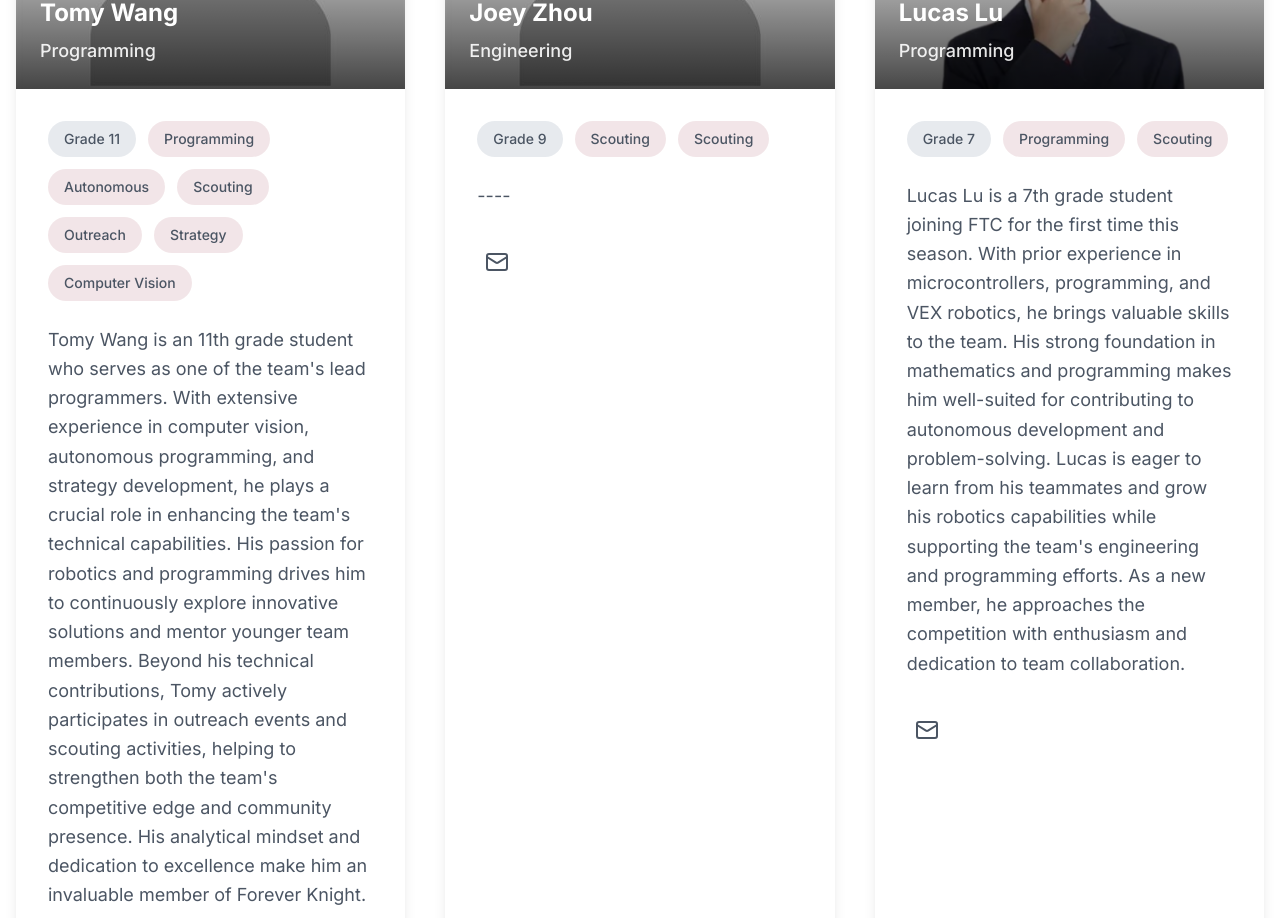
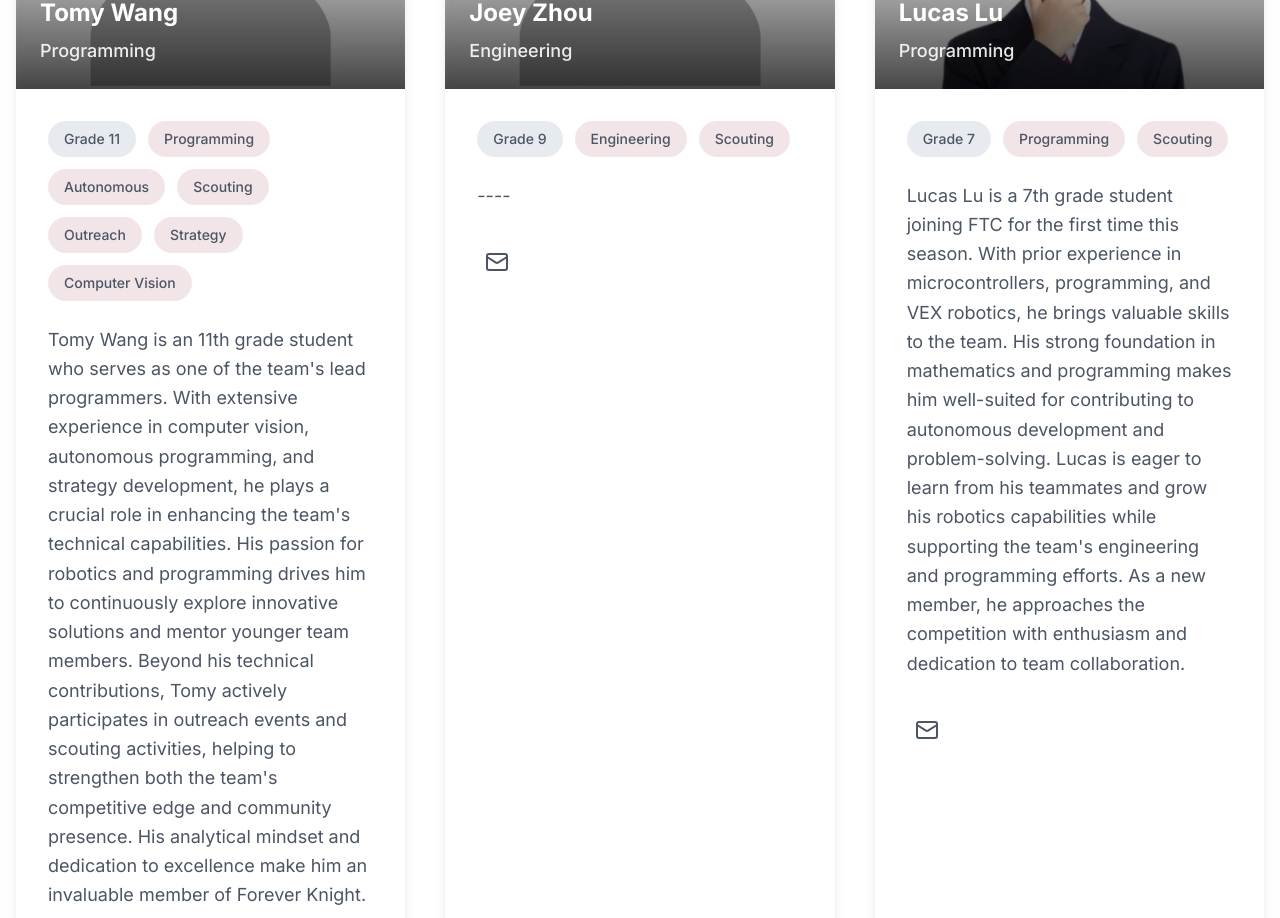
Before and after one commit to Tomywang999/ftc19666-website, a Next.js app: page /team in a window 1280 px wide. Shown: the part 3440-4358 px from the top of the page. Built offline with nearby package versions, Linux system fonts and the light colour scheme.

Commit message:
fix team member info

```diff
--- a/app/team/page.tsx
+++ b/app/team/page.tsx
@@ -100,7 +100,7 @@ const teamCategories = [
           role: "Engineering",
           image: "/team/placeholder.jpeg",
           grade: "Grade 9",
-          specialties: ["Scouting", "Scouting"],
+          specialties: ["Engineering", "Scouting"],
           bio: "----",
           social: {
             email: "heyuezhou@ftc19666.org",
```
